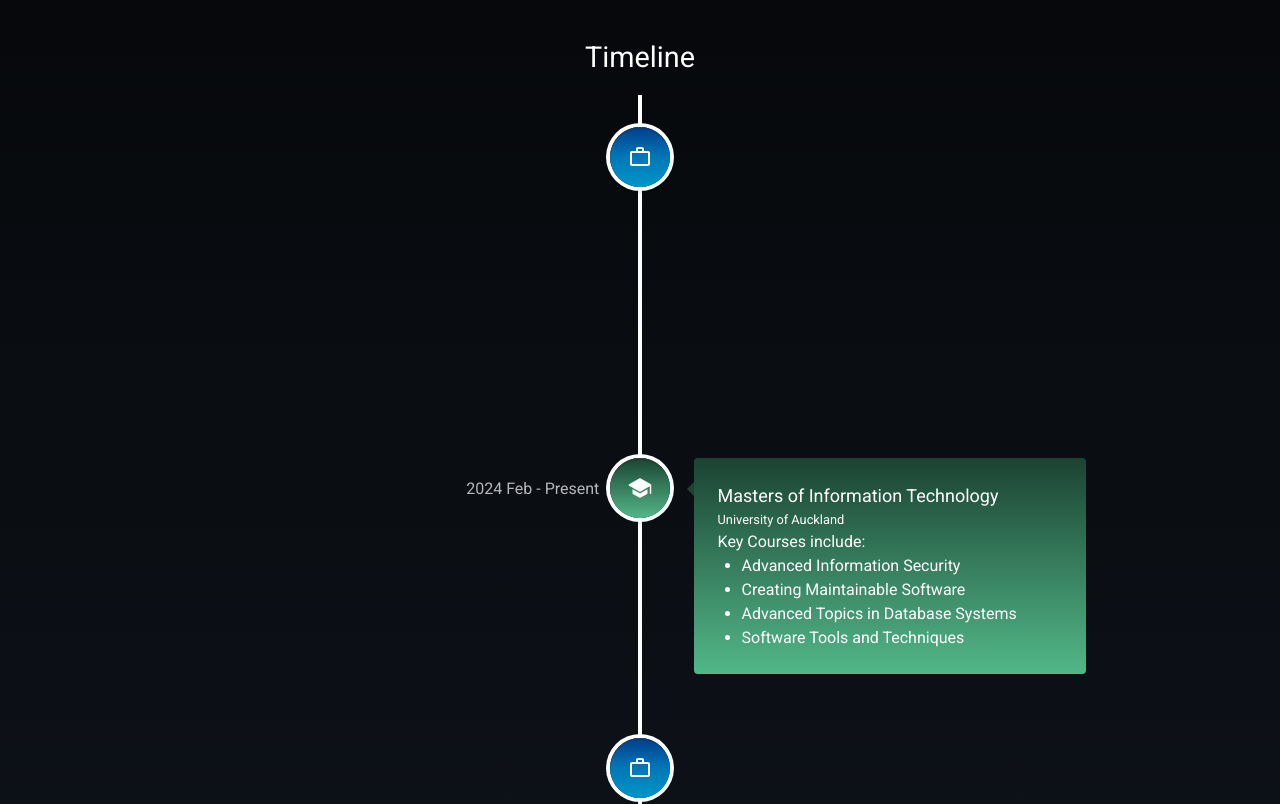
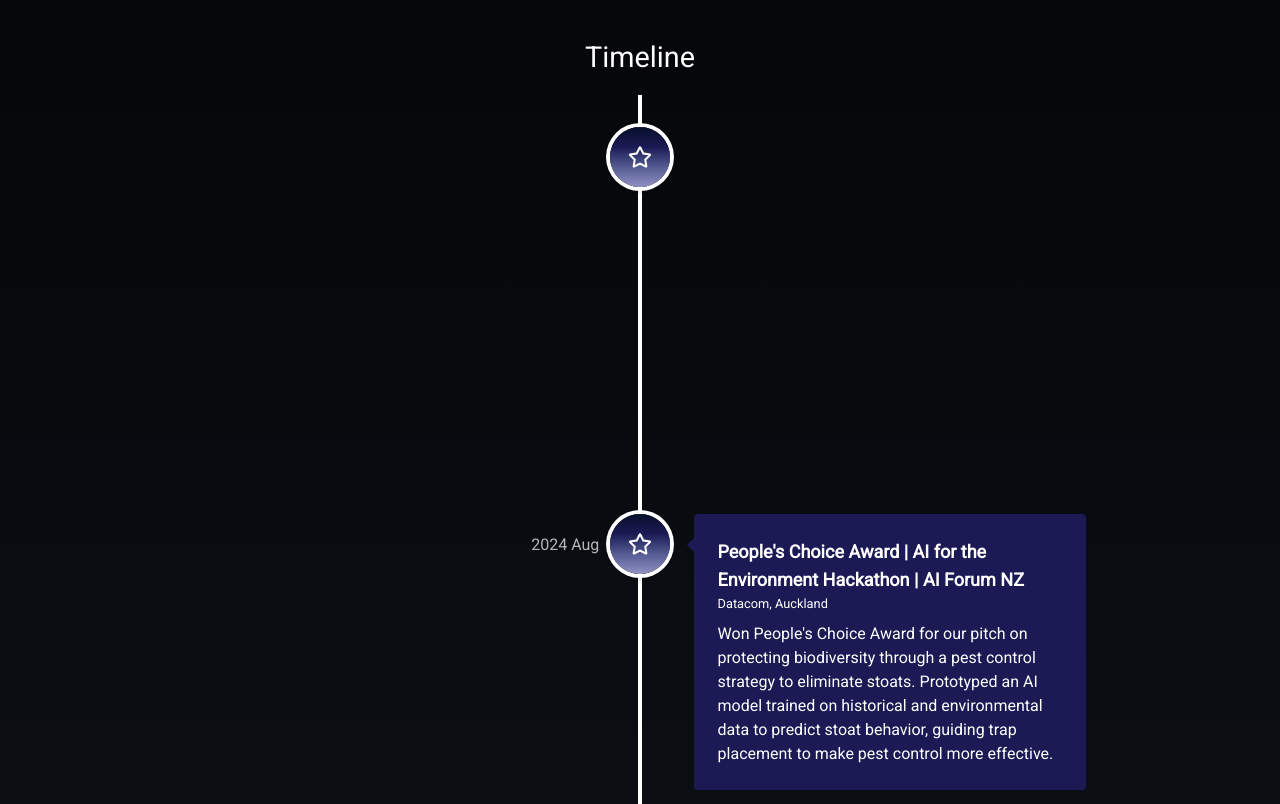
Before and after one commit to tonexie/personal-portfolio, a React (Create React App) app: page / in a window 1280 px wide. Shown: the part 1480-2284 px from the top of the page. Built offline with nearby package versions, Linux system fonts and the light colour scheme.

Commit message:
update timeline

```diff
--- a/src/components/About/Timeline.css
+++ b/src/components/About/Timeline.css
@@ -1,9 +1,5 @@
 /* .vertical-timeline-element-icon {
   color: white !important;
-}
-
-.vertical-timeline-element-title {
-  font-weight: 700;
 }
 
 .vertical-timeline-element-date {
@@ -17,3 +13,11 @@
 .vertical-timeline-element-content {
   -webkit-box-shadow: 0 0 0 #ddd;
 }
+
+.vertical-timeline-element-title {
+  font-weight: 700;
+}
+
+.vertical-timeline-element-subtitle {
+  padding-bottom: 0.5rem;
+}
--- a/src/components/About/Timeline.jsx
+++ b/src/components/About/Timeline.jsx
@@ -1,5 +1,4 @@
 import React from "react";
-// import { FaRegStar } from "react-icons/fa";
 import {
   VerticalTimeline,
   VerticalTimelineElement,
--- a/src/components/About/experiences.js
+++ b/src/components/About/experiences.js
@@ -1,20 +1,48 @@
 import { MdOutlineWorkOutline } from "react-icons/md";
 import { IoSchool } from "react-icons/io5";
+import { FaRegStar } from "react-icons/fa";
 
 const blueGradient = "linear-gradient(to bottom, #023e8a, #0077b6, #0096c7)";
+const blue = "#023e8a"
 const greenGradient =
   "linear-gradient(to bottom, #1b4332, #2d6a4f, #40916c, #52b788)";
+const green = "#2d6a4f"
+const purpleGradient =
+  "linear-gradient(to bottom, #070F2B, #1B1A55, #535C91, #9290C3)";
+const purple = "#1B1A55"
 
 const experiences = [
+  {
+    title: "Most Google APIs Award | Google Developer Student Clubs Hackathon",
+    sub: "University of Auckland",
+    desc: "Won 'Most Google APIs Used' award for integrating 7 Google APIs to enhance physical health in the digital age. Built a health tracking app where a virtual pet reflects user health metrics, integrating data on sleep, heart rate, etc. Used React for the frontend, Express with Supabase and Prisma for the backend, and OAuth for authentication.",
+    date: "2024 Sep",
+    backCol: purple,
+    icon: <FaRegStar />,
+    iconCol: purpleGradient,
+    arrowCol: purple,
+    textCol: "#fff",
+  },
+  {
+    title: "People's Choice Award | AI for the Environment Hackathon | AI Forum NZ",
+    sub: "Datacom, Auckland",
+    desc: "Won People's Choice Award for our pitch on protecting biodiversity through a pest control strategy to eliminate stoats. Prototyped an AI model trained on historical and environmental data to predict stoat behavior, guiding trap placement to make pest control more effective.",
+    date: "2024 Aug",
+    backCol: purple,
+    icon: <FaRegStar />,
+    iconCol: purpleGradient,
+    arrowCol: purple,
+    textCol: "#fff",
+  },
   {
     title: "Graduate Teaching Assistant | Web Development",
     sub: "University of Auckland",
     desc: "Guided postgraduate students in mastering web development technologies as a COMPSCI 719 tutor, emphasizing foundational concepts, responsive design, frontend and backend frameworks, database management, and version control systems.",
-    date: "2024 Feb - Present",
-    backCol: blueGradient,
+    date: "2024 Feb - 2024 Jun",
+    backCol: blue,
     icon: <MdOutlineWorkOutline />,
     iconCol: blueGradient,
-    arrowCol: "#023e8a",
+    arrowCol: blue,
     textCol: "#fff",
   },
   {
@@ -23,17 +51,18 @@ const experiences = [
     desc: (
       <ul className="list-disc">
         Key Courses include:
-        <li className="ml-6 ">Advanced Information Security</li>
         <li className="ml-6 ">Creating Maintainable Software</li>
+        <li className="ml-6 ">Cloud Computing Architecture</li>
         <li className="ml-6 ">Advanced Topics in Database Systems</li>
         <li className="ml-6 ">Software Tools and Techniques</li>
+        <li className="ml-6 ">Advanced Information Security</li>
       </ul>
     ),
     date: "2024 Feb - Present",
-    backCol: greenGradient,
+    backCol: green,
     icon: <IoSchool />,
     iconCol: greenGradient,
-    arrowCol: "#1b4332",
+    arrowCol: green,
     textCol: "#fff",
   },
   {
@@ -41,10 +70,10 @@ const experiences = [
     sub: "Fourier Labs | Remote",
     desc: "Led the optimization of a React website's responsiveness using Tailwind CSS, ensuring seamless user experience. Implemented new components and enhanced functionality for a Vue.js website based on Figma design specifications. Rapidly acquired proficiency in React, Vue.js, and Tailwind CSS, showcasing a strong commitment to learning and staying ahead of emerging technologies.",
     date: "2023 Nov - 2024 Jan",
-    backCol: blueGradient,
+    backCol: blue,
     icon: <MdOutlineWorkOutline />,
     iconCol: blueGradient,
-    arrowCol: "#023e8a",
+    arrowCol: blue,
     textCol: "#fff",
   },
   {
@@ -64,10 +93,10 @@ const experiences = [
       </ul>
     ),
     date: "2023 Jun - 2023 Nov",
-    backCol: greenGradient,
+    backCol: green,
     icon: <IoSchool />,
     iconCol: greenGradient,
-    arrowCol: "#1b4332",
+    arrowCol: green,
     textCol: "#fff",
   },
   {
@@ -75,10 +104,10 @@ const experiences = [
     sub: "Harris Foster Consulting Group | Auckland",
     desc: "Successfully managed a diverse portfolio of over 200 projects, ranging from individual homes to large-scale developments, demonstrating exceptional time management and efficiency, while consistently meeting deadlines and delivering within budget.",
     date: "2022 Mar - 2023 Apr",
-    backCol: blueGradient,
+    backCol: blue,
     icon: <MdOutlineWorkOutline />,
     iconCol: blueGradient,
-    arrowCol: "#023e8a",
+    arrowCol: blue,
     textCol: "#fff",
   },
   {
@@ -86,10 +115,10 @@ const experiences = [
     sub: "TMC Consulting Engineers | Auckland",
     desc: "Completed over 60 projects, including detailed structural calculations, accurate CAD drawings, and preparation of BC documents.",
     date: "2021 Jun - 2022 Feb",
-    backCol: blueGradient,
+    backCol: blue,
     icon: <MdOutlineWorkOutline />,
     iconCol: blueGradient,
-    arrowCol: "#023e8a",
+    arrowCol: blue,
     textCol: "#fff",
   },
   {
@@ -97,10 +126,10 @@ const experiences = [
     sub: "MEC Consultant Engineering  | Auckland",
     desc: "Conducted weekly site inspections, completed CAD projects for beam and floor plans, and collaborated on various civil projects.",
     date: "2019 Dec - 2021 Feb",
-    backCol: blueGradient,
+    backCol: blue,
     icon: <MdOutlineWorkOutline />,
     iconCol: blueGradient,
-    arrowCol: "#023e8a",
+    arrowCol: blue,
     textCol: "#fff",
   },
   {
@@ -108,10 +137,10 @@ const experiences = [
     sub: "The University of Queensland | Brisbane",
     desc: "Structural Engineering | Civil Engineering | Geotechnical Engineering | Transportation Design | Hydrology | Material Science",
     date: "2017 Feb - 2021 Jan",
-    backCol: greenGradient,
+    backCol: green,
     icon: <IoSchool />,
     iconCol: greenGradient,
-    arrowCol: "#1b4332",
+    arrowCol: green,
     textCol: "#fff",
   },
   {
@@ -119,10 +148,10 @@ const experiences = [
     sub: "Auckland International College",
     desc: "Physics | Chemistry | Math | English | Chinese | Economics",
     date: "2014 Jun - 2016 July",
-    backCol: greenGradient,
+    backCol: green,
     icon: <IoSchool />,
     iconCol: greenGradient,
-    arrowCol: "#1b4332",
+    arrowCol: green,
     textCol: "#fff",
   },
 ];
```
